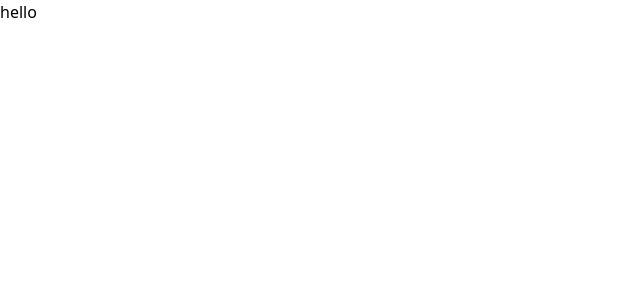
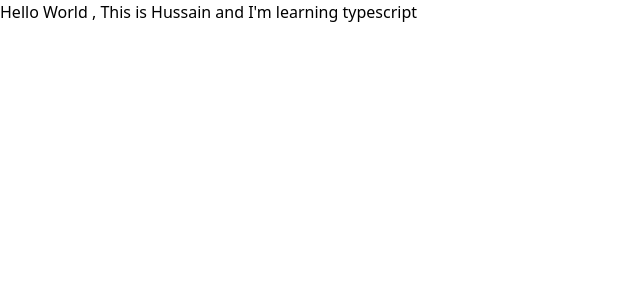
Before and after one commit to hussain-shariff/react-typescript, a React (Vite) app: page / in a window 1280 px wide. Shown: the top 300 px of the page, without its empty margins (0-640 px from the left). Built offline with nearby package versions, Linux system fonts and the light colour scheme.

Commit message:
typing props

```diff
--- a/src/App.tsx
+++ b/src/App.tsx
@@ -1,9 +1,11 @@
+import Greet from "./components/Greet"
 
 function App() {
 
   return (
     <div className="App">
-      <h1 className="text-4xl"> hello</h1>
+      <Greet
+        name = "Hussain"/>
     </div>
   )
 }
--- /dev/null
+++ b/src/components/Greet.tsx
@@ -0,0 +1,15 @@
+import React from 'react'
+
+type greetProps = {
+  name : String
+}
+
+function Greet(props : greetProps) {
+  return (
+    <div className='text-center'>
+      <h1>Hello World , This is {props.name} and I'm learning typescript</h1>
+    </div>
+  )
+}
+
+export default Greet
```
Also changed, not shown: src/components/NavBar.tsx (deleted, +0 -9 lines).
